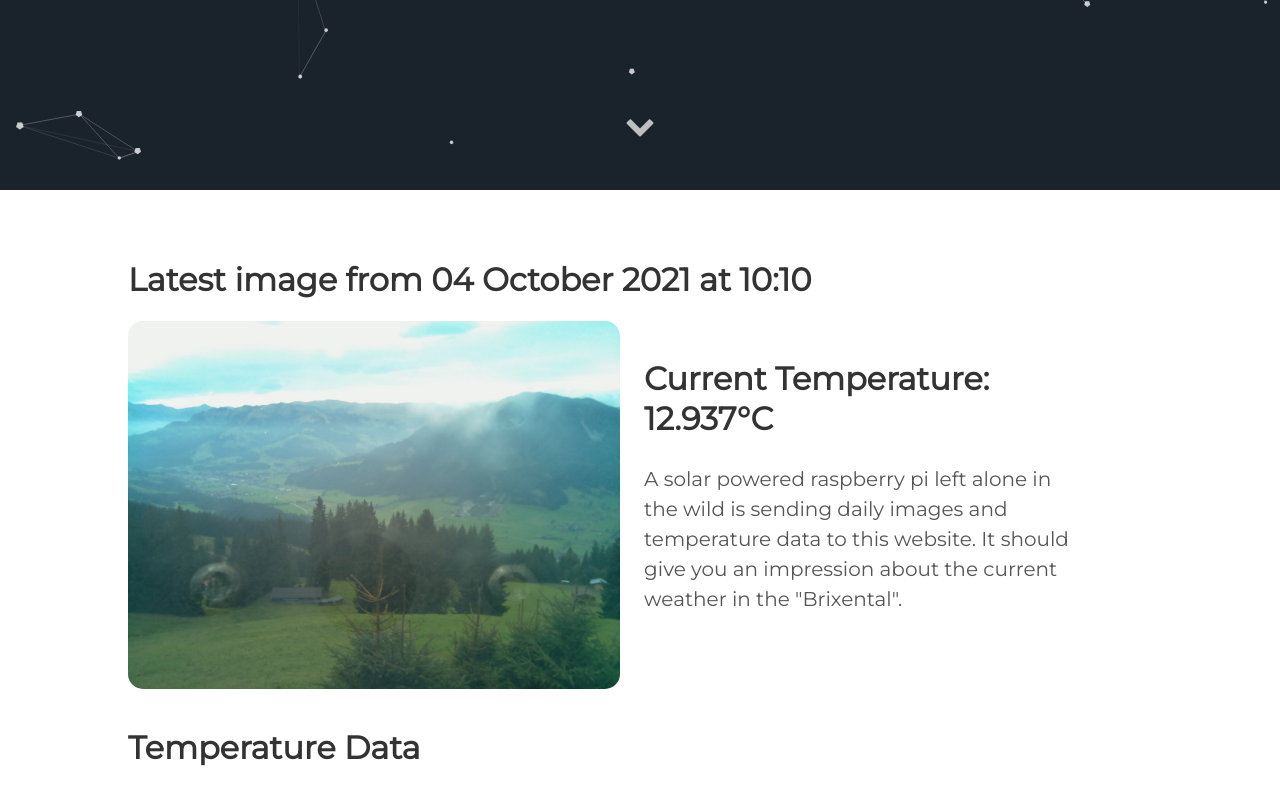
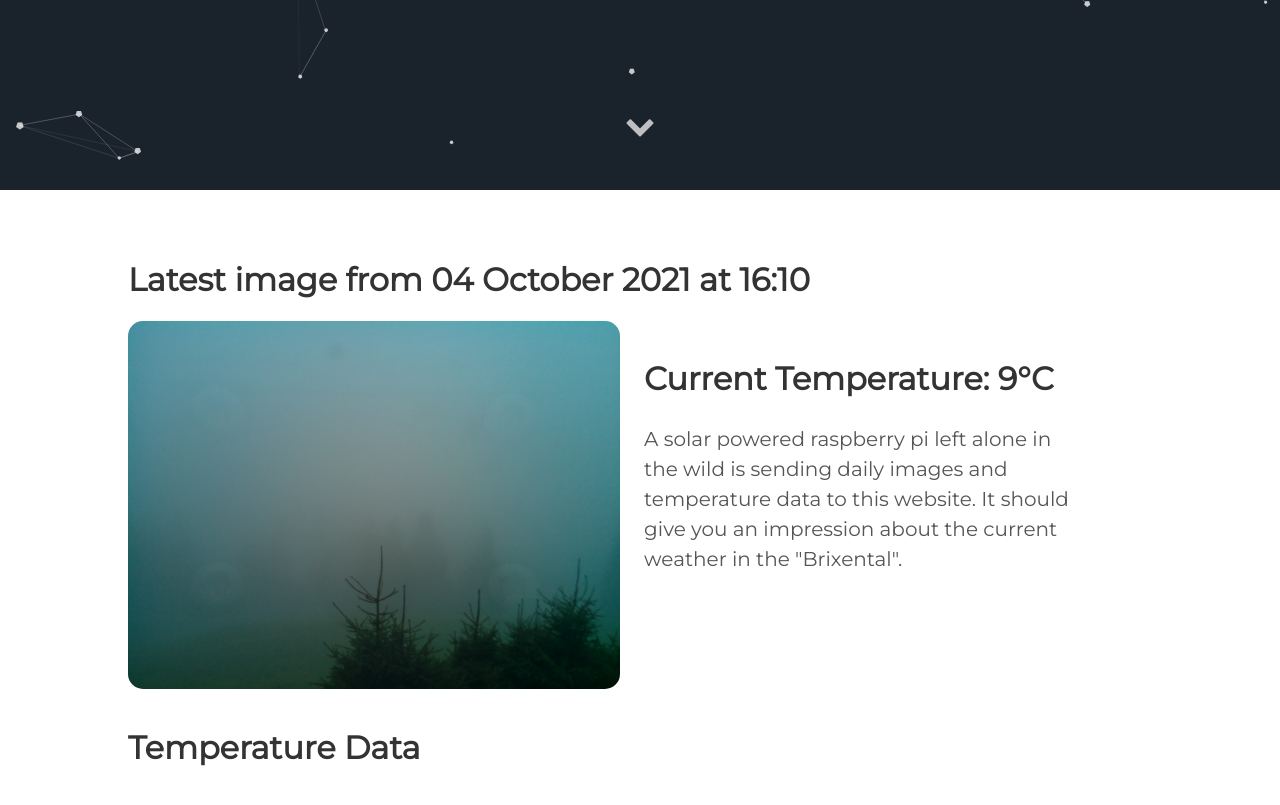
Before and after one commit to vektorious/vektorious.github.io, a Jekyll site: the page built from resources/huette.md, in a window 1280 px wide and 900 px high, scrolled down 710 px. Shown: the top 805 px of the window. Built offline with Jekyll 4.4.1, drawn with Linux system fonts in a browser that asks for light colours.

Commit message:
I'm a bot beep boop

```diff
--- a/resources/huette.md
+++ b/resources/huette.md
@@ -6,13 +6,13 @@ image: '/assets/img/'
 description: 'Live image from the Austrian alps'
 twitter_text: ' '
 ---
-## Latest image from 04 October 2021 at 10:10
+## Latest image from 04 October 2021 at 16:10
 <div class="huette">
   <div class="huette-image">
     <img src="{{ "/assets/img/huette.jpg" | prepend: site.baseurl }}">
   </div>
   <div class="huette-text">
-        <h2>Current Temperature: 12.937°C</h2>
+        <h2>Current Temperature: 9°C</h2>
         <p>A solar powered raspberry pi left alone in the wild is sending daily images and temperature data to this website. It should give you an impression about the current weather in the "Brixental".</p>
 
   </div>
```
Also changed, not shown: rpi-script/2021-10-04_160921.txt (renamed from rpi-script/2021-10-04_100923.txt, +5 -6 lines), rpi-script/huette.md (+2 -2 lines), assets/img/huette.jpg, assets/img/temp_plot.png, rpi-script/temp_plot.png, 1 other file.
